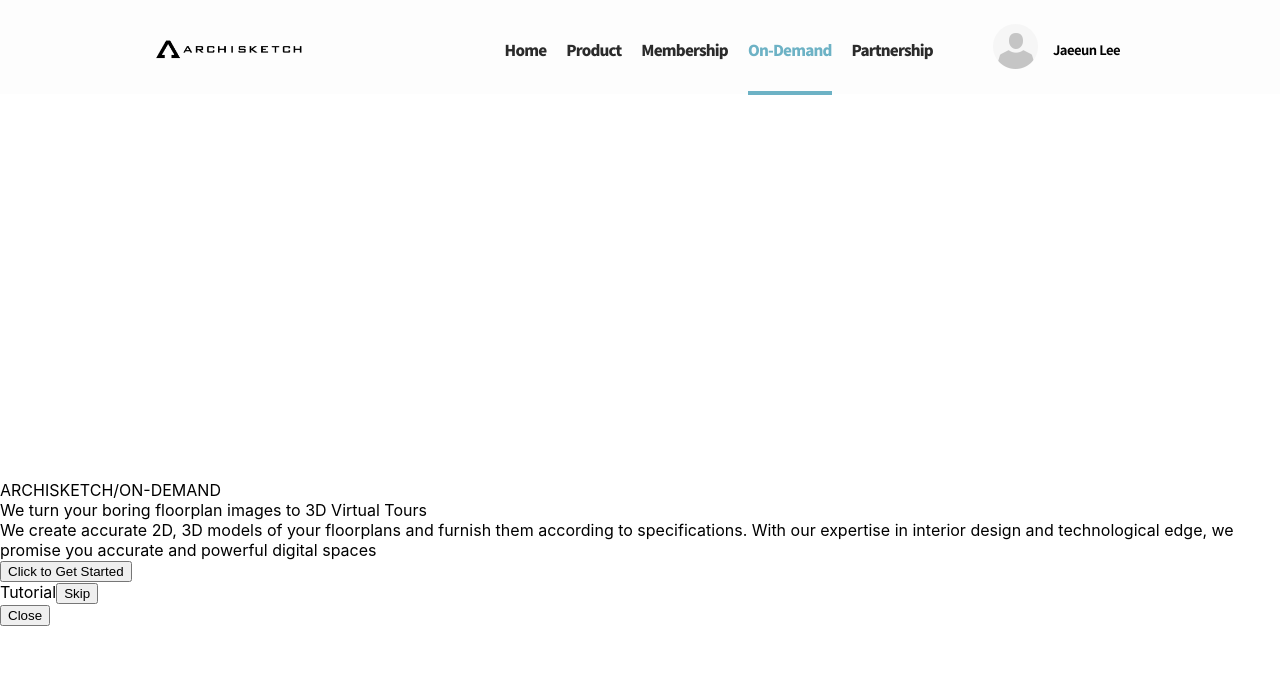
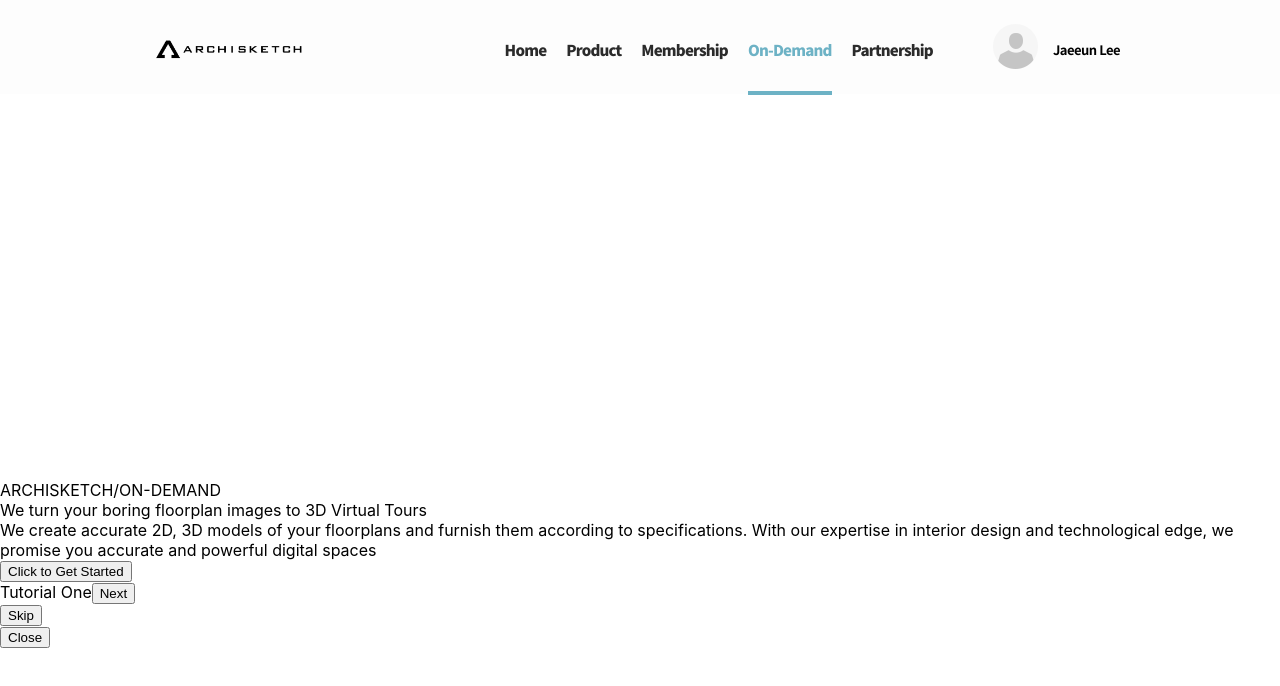
Before and after one commit to jenny5546/Archisketch-Internship-Front, a React (Create React App) app: page / in a window 1280 px wide. Both pictures are taken after a click on the button "Click to Get Started". Shown: the top 686 px of the page. Built offline with nearby package versions, Linux system fonts and the light colour scheme.

Commit message:
added tutorial step component

```diff
--- a/src/components/application/application_steps/1_tutorial.js
+++ b/src/components/application/application_steps/1_tutorial.js
@@ -1,4 +1,5 @@
 import React, { Component } from 'react';
+import MainTutorial from '../../tutorial/maintutorial'
 
 class Tutorial extends Component{
 
@@ -10,7 +11,7 @@ class Tutorial extends Component{
     render(){
         return(
             <div>
-                Tutorial
+                <MainTutorial/>
                 <button onClick={this.skip}>
                     Skip
                 </button>
--- /dev/null
+++ b/src/components/tutorial/maintutorial.js
@@ -0,0 +1,37 @@
+import React, { useState } from 'react';
+import FirstTutorial from './tutorialSlides/tutSlide1';
+import SecondTutorial from './tutorialSlides/tutSlide2';
+import LastTutorial from './tutorialSlides/tutSlide3';
+
+const MainTutorial=()=>{
+
+    const [step, setStep] = useState(1);
+
+    const nextStep=()=>{
+        setStep(step+1);
+    }
+    const prevStep=()=>{
+        setStep(step-1);
+    }
+
+    return(
+
+        <div>
+            {(function() {
+                switch(step) {
+                case 1:
+                    return <FirstTutorial nextStep= {nextStep}/>;
+                case 2:
+                    return <SecondTutorial nextStep= {nextStep} prevStep={prevStep}/>;
+                case 3:
+                    return <LastTutorial nextStep= {nextStep} prevStep={prevStep}/>;
+                default:
+                    return <FirstTutorial nextStep= {nextStep}/>;
+                }
+            })()}
+        </div>
+    );
+
+
+}
+export default MainTutorial;
--- /dev/null
+++ b/src/components/tutorial/tutorialSlides/tutSlide1.js
@@ -0,0 +1,20 @@
+import React from 'react';
+
+const FirstTutorial =(props)=>{
+
+    const saveAndContinue = (e) =>{
+        e.preventDefault()
+        // console.log(props)
+        props.nextStep()
+
+    }
+
+    return(
+        <div>
+            Tutorial One
+            <button onClick={saveAndContinue}> Next </button>
+        </div>
+    );
+
+}
+export default FirstTutorial;
--- /dev/null
+++ b/src/components/tutorial/tutorialSlides/tutSlide2.js
@@ -0,0 +1,24 @@
+import React from 'react';
+
+const SecondTutorial=(props)=>{
+
+
+    const saveAndContinue = (e) =>{
+        e.preventDefault()
+        props.nextStep()
+
+    }
+    const back  = (e) => {
+        e.preventDefault();
+        props.prevStep();
+    }
+
+    return(
+        <div>
+            Second Tutorial
+            <button onClick={back}> Back </button>
+            <button onClick={saveAndContinue}> Next </button>
+        </div>
+    );
+}
+export default SecondTutorial;
--- /dev/null
+++ b/src/components/tutorial/tutorialSlides/tutSlide3.js
@@ -0,0 +1,18 @@
+import React from 'react';
+
+const LastTutorial=(props)=>{
+
+
+    const back  = (e) => {
+        e.preventDefault();
+        props.prevStep();
+    }
+
+    return(
+        <div>
+            Last Tutorial
+            <button onClick={back}> Back </button>
+        </div>
+    );
+}
+export default LastTutorial;
```
Also changed, not shown: src/components/application/mainform.js (line endings or trailing spaces).
